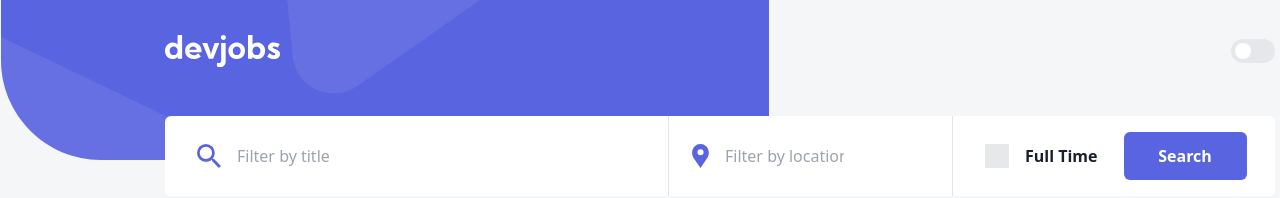
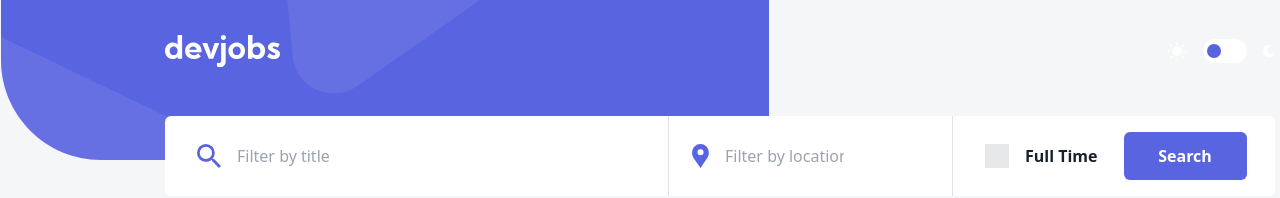
Before and after one commit to shaversj/devjobs-web-app, a Next.js app: page / in a window 1280 px wide. Shown: the top 198 px of the page. Built offline with nearby package versions, Linux system fonts and the light colour scheme.

Commit message:
add toggle icons

```diff
--- a/src/app/components/Toggle.js
+++ b/src/app/components/Toggle.js
@@ -5,13 +5,21 @@ export default function Toggle() {
   const [enabled, setEnabled] = useState(false);
 
   return (
+    <>
+      <div className={"flex items-center gap-x-4"}>
+        <img src={"/assets/desktop/icon-sun.svg"} alt={"sun"} />
         <Switch
           checked={enabled}
           onChange={setEnabled}
-      className={`${enabled ? "bg-blue-600" : "bg-gray-200"} relative inline-flex h-6 w-11 items-center rounded-full`}
+          className={`${enabled ? "bg-white" : "bg-white"} relative inline-flex h-6 w-11 items-center rounded-full`}
         >
           <span className="sr-only">Enable notifications</span>
-      <span className={`${enabled ? "translate-x-6" : "translate-x-1"} inline-block h-4 w-4 transform rounded-full bg-white transition`} />
+          <span
+            className={`${enabled ? "translate-x-6" : "translate-x-1"} inline-block h-3.5 w-3.5 transform rounded-full bg-[#5963df] transition`}
+          />
         </Switch>
+        <img className={"h-3 w-3"} src={"/assets/desktop/icon-moon.svg"} alt={"moon"} />
+      </div>
+    </>
   );
 }
```
Lines whose indentation alone changed are shown as unchanged.
